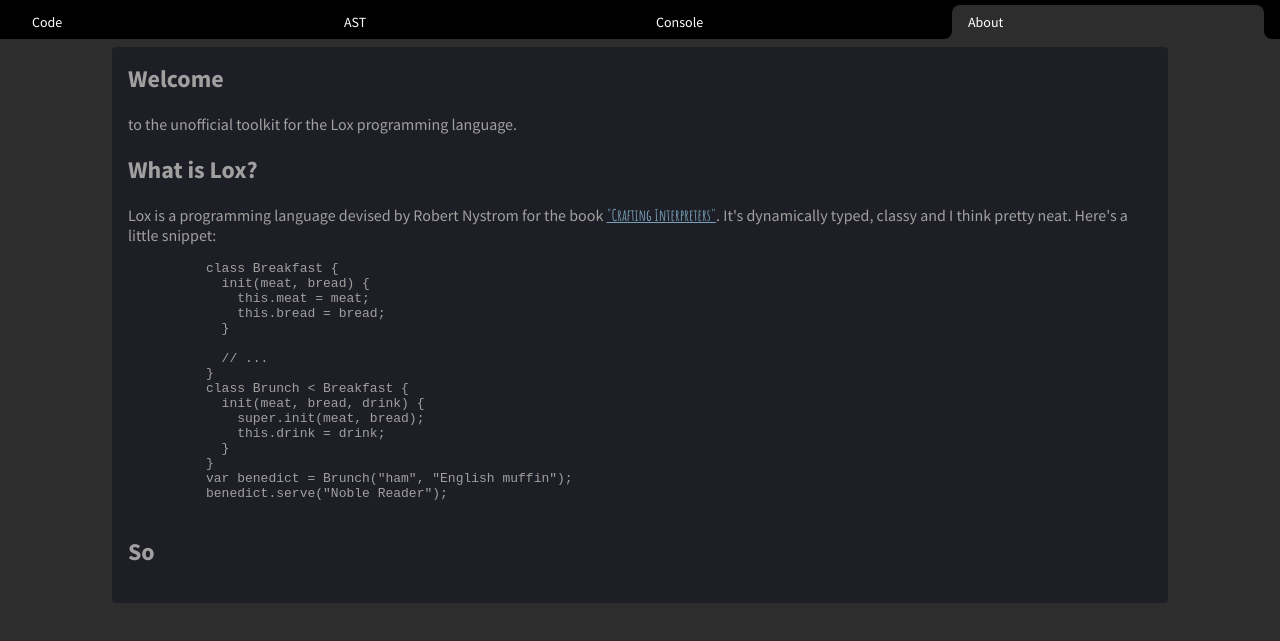
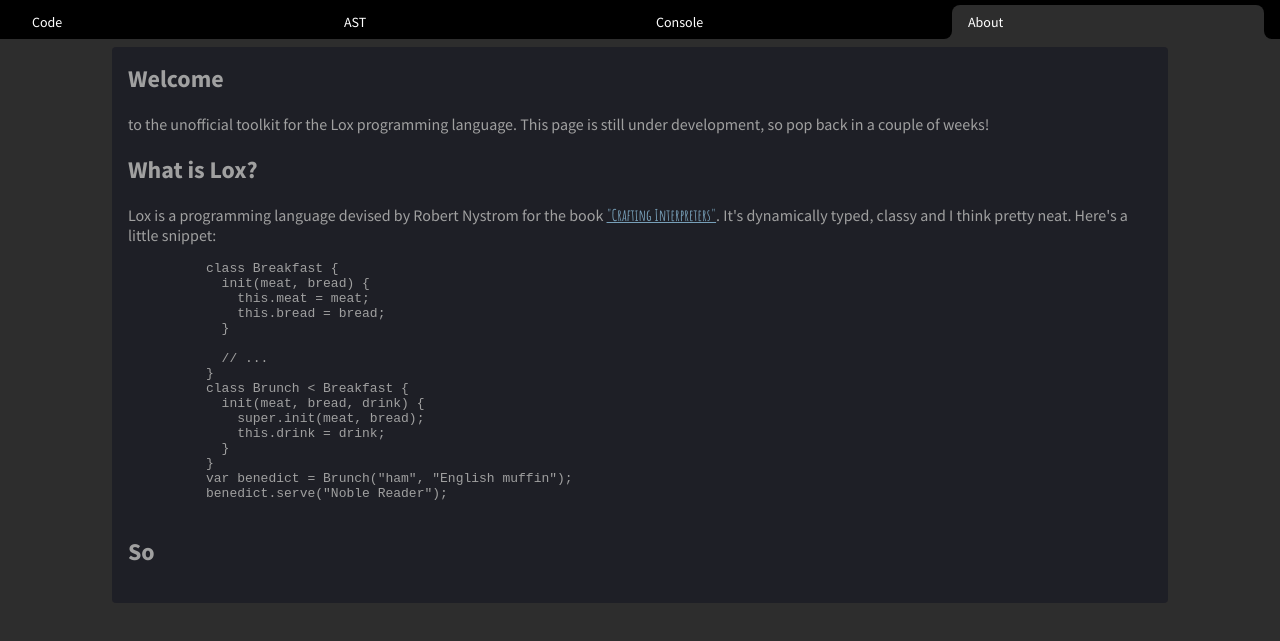
Before and after one commit to shortercode/Lox, a website: page docs/index.html in a window 1280 px wide. Shown: the part 67-708 px from the top of the page. Drawn offline with Linux system fonts and the light colour scheme.

Commit message:
Update index.html

```diff
--- a/docs/index.html
+++ b/docs/index.html
@@ -44,7 +44,7 @@
       <!-- About this toolkit -->
       <div class="about">
         <h2>Welcome</h2>
-        <p>to the unofficial toolkit for the Lox programming language.</p>
+        <p>to the unofficial toolkit for the Lox programming language. This page is still under development, so pop back in a couple of weeks!</p>
         <h2>What is Lox?</h2>
         <p>Lox is a programming language devised by Robert Nystrom for the book <a class="handwritten" href="https://www.craftinginterpreters.com/">"Crafting Interpreters"</a>. It's dynamically typed, classy and I think pretty neat. Here's a little snippet:</p>
         <pre class="code" type="lox">
```
